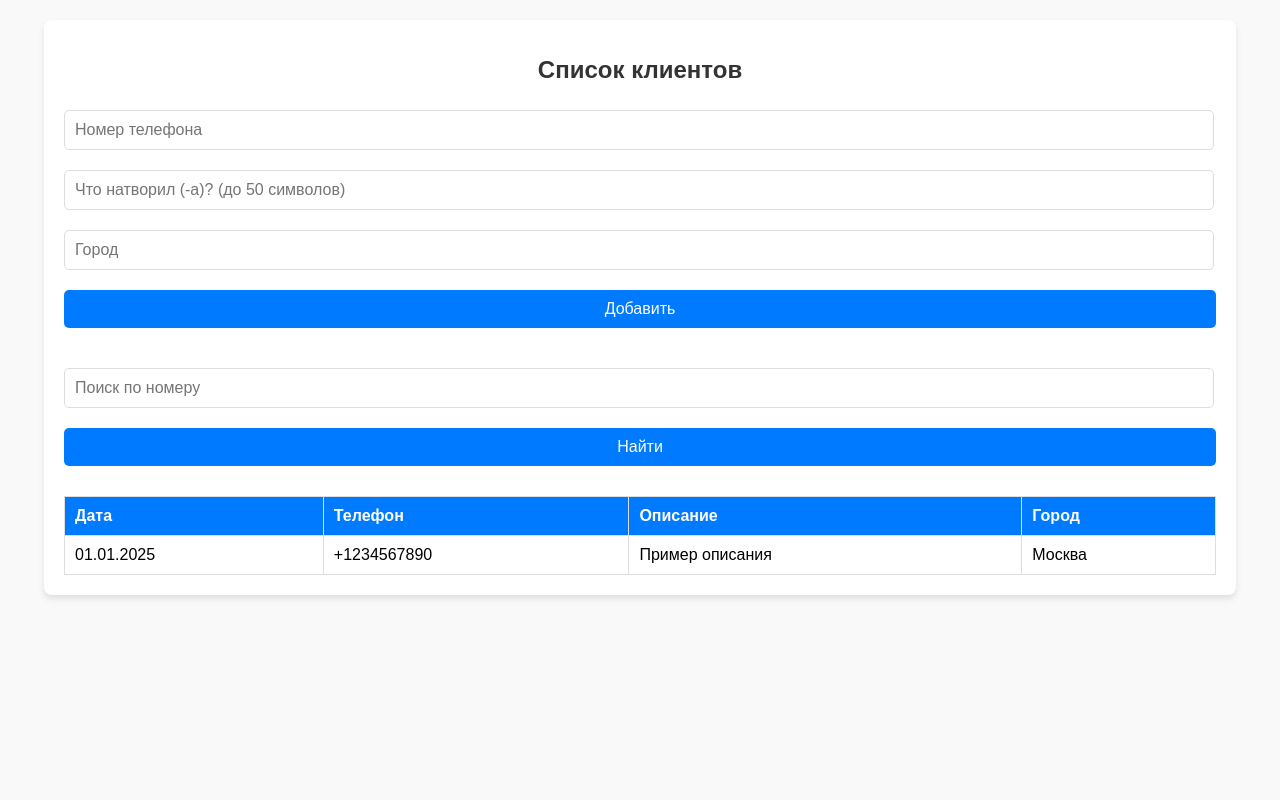
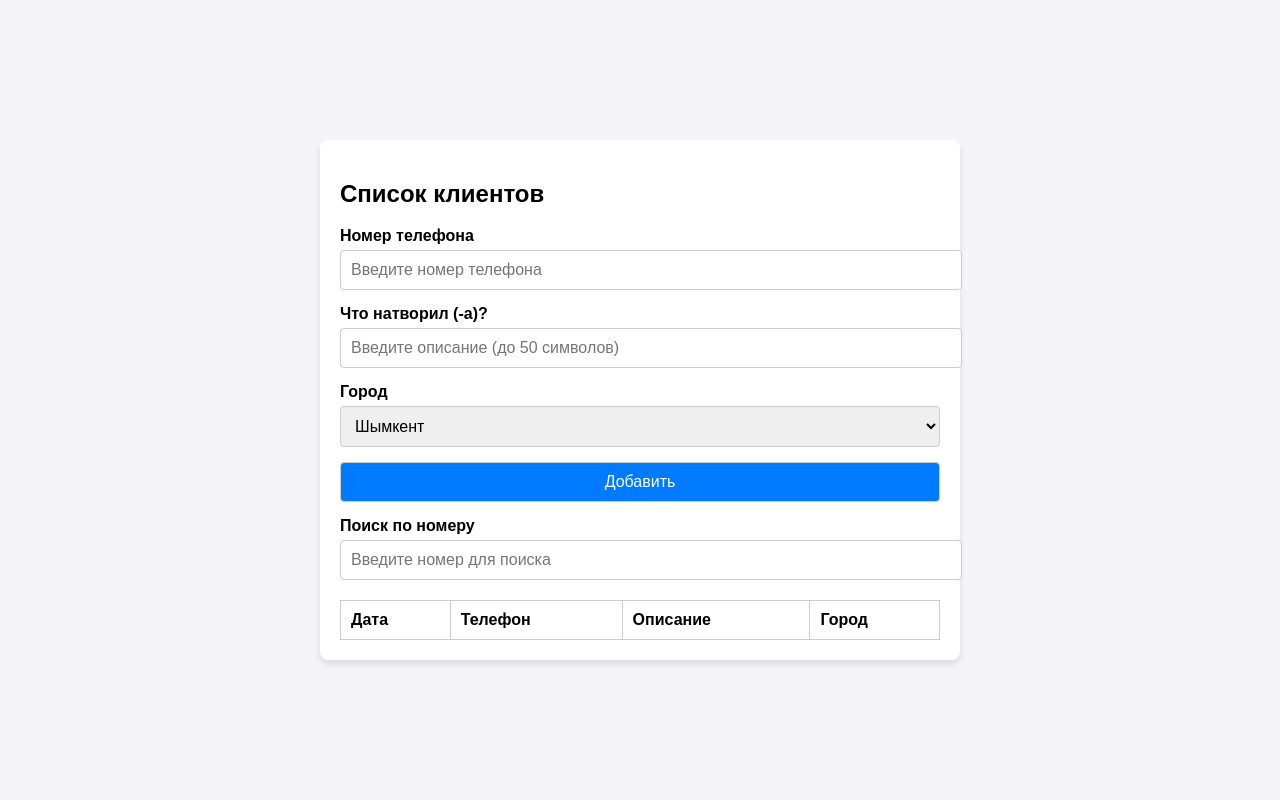
Before and after one commit to Dmitriy-Sign/Che_es, a Flask app: page / in a window 1280 px wide. Run offline with Flask 3, Linux system fonts and the light colour scheme; data comes from the database, SQL or seed files in the repository; lists and menus that the app fills with data are empty.

Commit message:
Initial commit

```diff
--- a/templates/index.html
+++ b/templates/index.html
@@ -10,106 +10,82 @@
             margin: 0;
             padding: 0;
             display: flex;
-            flex-direction: column;
+            justify-content: center;
             align-items: center;
-            background-color: #f9f9f9;
+            min-height: 100vh;
+            background-color: #f4f4f9;
         }
-
         .container {
-            max-width: 100%;
-            width: 90%;
-            margin: 20px auto;
+            max-width: 600px;
+            width: 100%;
+            background: white;
             padding: 20px;
-            background: white;
             border-radius: 8px;
             box-shadow: 0 4px 6px rgba(0, 0, 0, 0.1);
         }
-
-        h1 {
-            text-align: center;
-            font-size: 1.5rem;
-            color: #333;
+        .form-group {
+            margin-bottom: 15px;
         }
-
-        form {
-            margin-bottom: 20px;
+        .form-group label {
+            display: block;
+            margin-bottom: 5px;
+            font-weight: bold;
         }
-
-        input[type="text"] {
-            width: calc(100% - 24px);
-            margin: 10px 0;
-            padding: 10px;
-            border: 1px solid #ddd;
-            border-radius: 5px;
-            font-size: 1rem;
-        }
-
-        button {
+        .form-group input, .form-group select, .form-group button {
             width: 100%;
             padding: 10px;
-            margin: 10px 0;
-            font-size: 1rem;
-            border: none;
-            border-radius: 5px;
-            background-color: #007bff;
+            border: 1px solid #ccc;
+            border-radius: 4px;
+            font-size: 16px;
+        }
+        .form-group button {
+            background-color: #007BFF;
             color: white;
             cursor: pointer;
         }
-
-        button:hover {
+        .form-group button:hover {
             background-color: #0056b3;
         }
-
         table {
             width: 100%;
             border-collapse: collapse;
             margin-top: 20px;
         }
-
+        table, th, td {
+            border: 1px solid #ccc;
+        }
         th, td {
+            padding: 10px;
             text-align: left;
-            padding: 10px;
-            border: 1px solid #ddd;
-        }
-
-        th {
-            background-color: #007bff;
-            color: white;
-        }
-
-        td {
-            word-wrap: break-word;
-        }
-
-        @media (max-width: 600px) {
-            th, td {
-                font-size: 0.9rem;
-            }
-
-            input[type="text"], button {
-                font-size: 0.9rem;
-            }
-
-            h1 {
-                font-size: 1.2rem;
-            }
         }
     </style>
 </head>
 <body>
     <div class="container">
-        <h1>Список клиентов</h1>
-        <form id="add-form">
-            <input type="text" id="phone" placeholder="Номер телефона" maxlength="15">
-            <input type="text" id="description" placeholder="Что натворил (-а)? (до 50 символов)" maxlength="50">
-            <input type="text" id="city" placeholder="Город" maxlength="50">
-            <button type="button" onclick="addRecord()">Добавить</button>
-        </form>
-        <form id="search-form">
-            <input type="text" id="search-phone" placeholder="Поиск по номеру">
-            <button type="button" onclick="searchRecord()">Найти</button>
-        </form>
-        <table id="results-table">
+        <h2>Список клиентов</h2>
+        <div class="form-group">
+            <label for="phone">Номер телефона</label>
+            <input type="text" id="phone" placeholder="Введите номер телефона">
+        </div>
+        <div class="form-group">
+            <label for="description">Что натворил (-а)?</label>
+            <input type="text" id="description" placeholder="Введите описание (до 50 символов)">
+        </div>
+        <div class="form-group">
+            <label for="city">Город</label>
+            <select id="city">
+                <option value="Шымкент">Шымкент</option>
+                <option value="Алматы">Алматы</option>
+            </select>
+        </div>
+        <div class="form-group">
+            <button onclick="addClient()">Добавить</button>
+        </div>
+        <div class="form-group">
+            <label for="search">Поиск по номеру</label>
+            <input type="text" id="search" placeholder="Введите номер для поиска" oninput="searchClient()">
+        </div>
+        <table id="clientTable">
             <thead>
                 <tr>
                     <th>Дата</th>
@@ -118,23 +94,49 @@
                     <th>Город</th>
                 </tr>
             </thead>
-            <tbody>
-                <tr>
-                    <td>01.01.2025</td>
-                    <td>+1234567890</td>
-                    <td>Пример описания</td>
-                    <td>Москва</td>
-                </tr>
-            </tbody>
+            <tbody></tbody>
         </table>
     </div>
+
     <script>
-        function addRecord() {
-            alert('Добавить запись: функционал пока не реализован.');
+        const clientTable = document.getElementById('clientTable').getElementsByTagName('tbody')[0];
+
+        function addClient() {
+            const phone = document.getElementById('phone').value.trim();
+            const description = document.getElementById('description').value.trim();
+            const city = document.getElementById('city').value;
+
+            if (!phone || !description || !city) {
+                alert('Пожалуйста, заполните все поля.');
+                return;
+            }
+
+            const date = new Date().toLocaleDateString();
+
+            const newRow = clientTable.insertRow();
+            newRow.innerHTML = `
+                <td>${date}</td>
+                <td>${phone}</td>
+                <td>${description}</td>
+                <td>${city}</td>
+            `;
+
+            document.getElementById('phone').value = '';
+            document.getElementById('description').value = '';
+            document.getElementById('city').value = 'Шымкент';
         }
 
-        function searchRecord() {
-            alert('Поиск записи: функционал пока не реализован.');
+        function searchClient() {
+            const query = document.getElementById('search').value.trim();
+
+            const rows = clientTable.getElementsByTagName('tr');
+            for (let i = 0; i < rows.length; i++) {
+                const phoneCell = rows[i].getElementsByTagName('td')[1];
+                if (phoneCell) {
+                    const phone = phoneCell.textContent || phoneCell.innerText;
+                    rows[i].style.display = phone.includes(query) && query.length >= 4 ? '' : 'none';
+                }
+            }
         }
     </script>
 </body>
```
